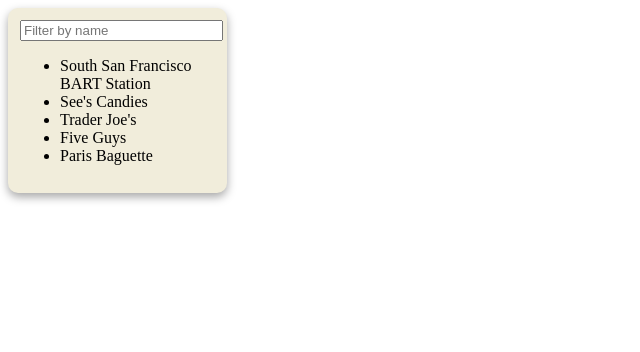
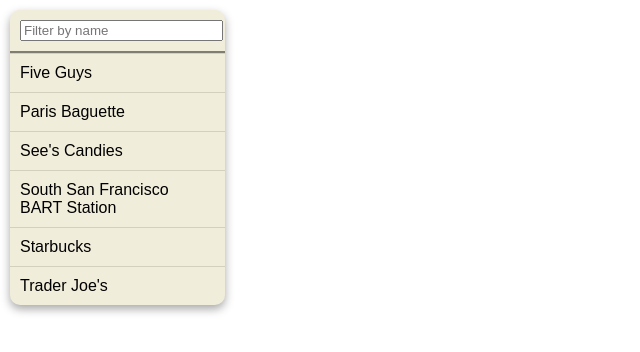
Before and after one commit to KevinFrutiger/frontend-nanodegree-neighborhood-map, a website: page src/index.html in a window 1280 px wide. Shown: the whole page, without its empty margins (0-640 px from the left). Drawn offline with Linux system fonts and the light colour scheme; some packages are replaced by stand-ins of ours.

Commit message:
feat: Update styles for search list. Add selection highlight.
- Updated styles to near-final UI
- Added highlight to selected item in list

```diff
--- a/src/css/style.css
+++ b/src/css/style.css
@@ -1,17 +1,24 @@
-html,
+html {
+  height: 100%;
+
+  /* Prevent zooming of text when rotating to landscape. */
+  -webkit-text-size-adjust: 100%; /* iPhone */
+}
+
 body {
   height: 100%;
   margin: 0;
   padding: 0;
-}
-
-.info-window-heading {
-  font-weight: bold;
+  font-family: Arial, sans-serif;
 }
 
 blockquote {
   margin: 0;
   padding: 10px 0;
+}
+
+.info-window-heading {
+  font-weight: bold;
 }
 
 .info-status {
@@ -24,21 +31,45 @@
   content: 'Source: ';
 }
 
+.filter-menu-list {
+  padding: 0;
+  margin: 0 -10px; /* Left/right margin should be negative of padding in parent */
+  border-top: 3px groove #d4d0be;
+}
+
+.filter-menu-list-item {
+  list-style-type: none;
+  margin: 0;
+  padding: 10px;
+  border-top: 1px solid #d4d0be;
+  cursor: pointer;
+}
+
+.selected {
+  background-color: #fff;
+}
+
+.filter-menu-list-item:first-child {
+  border-top: none;
+}
+
 #filter-menu {
   background-color: rgb(241, 237, 219);
   border-radius: 10px;
   box-shadow: 0px 4px 10px 0px rgba(0, 0, 0, 0.35);
   position: absolute;
   width: 195px;
-  left: 8px;
-  top: 8px;
-  padding: 12px;
+  left: 10px;
+  top: 10px;
+  padding: 10px 10px 0;
   overflow-x: hidden;
   overflow-y: auto;
+  font: Arial, sans-serif;
 }
 
 #filter-input {
   width: 100%;
+  margin: 0 0 10px;
 }
 
 #map {
--- a/src/index.html
+++ b/src/index.html
@@ -10,9 +10,9 @@
 <body>
   <div id="map"></div>
   <div id="filter-menu">
-    <input id="filter-input" placeholder="Filter by name" data-bind="textInput: filter, event: {input: filterList}">
-    <ul data-bind="foreach: places">
-      <li data-bind="text: name, visible: filtered, click: $root.listClick"></li>
+    <input id="filter-input" placeholder="Filter by name" data-bind="textInput: filterString, event: {input: filterList}">
+    <ul class="filter-menu-list" data-bind="foreach: places">
+      <li class="filter-menu-list-item" data-bind="text: name, visible: isFiltered, css: { 'selected': isSelected }, click: $root.listClick"></li>
     </ul>
   </div>
   <script src="js/lib/jquery-2.1.4.min.js"></script>
--- a/src/js/app.js
+++ b/src/js/app.js
@@ -8,7 +8,8 @@
     'See\'s Candies',
     'Trader Joe\'s',
     'Five Guys',
-    'Paris Baguette'
+    'Paris Baguette',
+    'Starbucks'
   ];
 
   /**
@@ -38,7 +39,9 @@
 
     /** Whether the Place is included in filtered results.
         @type {boolean} */
-    this.filtered = ko.observable(true);
+    this.isFiltered = ko.observable(true);
+
+    this.isSelected = ko.observable(false);
 
     this.wikipediaData = '';
   };
@@ -54,14 +57,23 @@
     this.markerAnimationTimeout = null;
     this.markerAnimationTimeoutDuration = 3000;
 
-    this.filter = ko.observable('');
+    this.filterString = ko.observable('');
 
     // Build observable array of Places from initial data.
-    this.places = ko.observableArray(
-      initialPlacesData.map(function(name) {
-          return new Place(name);
-    }));
+    initialPlacesData = initialPlacesData.sort(function(a,b) {
+        if (a > b) {
+          return 1;
+        }
+        if (b > a) {
+          return -1;
+        }
 
+        return 0;
+    });
+
+    this.places = ko.observableArray(initialPlacesData.map(function(name) {
+        return new Place(name);
+      }));
 
     this.filterList = function() {
       if (self.infoWindow) {
@@ -70,19 +82,31 @@
       }
 
       self.places().forEach(function(place) {
-        var re = new RegExp(self.filter(), 'ig');
-        place.filtered(re.test(place.name));
+        // Set whether place should show in filtered results.
+        var re = new RegExp(self.filterString(), 'ig');
+        place.isFiltered(re.test(place.name));
+
+        // Reset highlighted selection.
+        self.toggleListItemSelection(null);
       });
 
       self.refreshMarkers();
     };
 
     this.listClick = function(place) {
+      self.toggleListItemSelection(place);
+
       self.map.panTo(place.position);
 
       var marker = self.markers[place.placeId];
       self.toggleMarkerAnimation(marker);
       self.addInfoWindow(marker, place.placeId);
+    };
+
+    this.toggleListItemSelection = function(place) {
+      self.places().forEach(function(currentPlace) {
+        currentPlace.isSelected(currentPlace === place);
+      });
     };
 
 
@@ -125,6 +149,7 @@
         });
 
       marker.addListener('click', function() {
+        self.toggleListItemSelection(self.getPlaceFromId(placeId));
         self.toggleMarkerAnimation(marker);
         self.addInfoWindow(marker, placeId);
       });
@@ -310,7 +335,7 @@
             });
           } else {
             var marker = self.markers[place.placeId];
-            marker.setVisible(place.filtered());
+            marker.setVisible(place.isFiltered());
             if (marker.getAnimation() !== null) {
               marker.setAnimation(null);
             }
```
